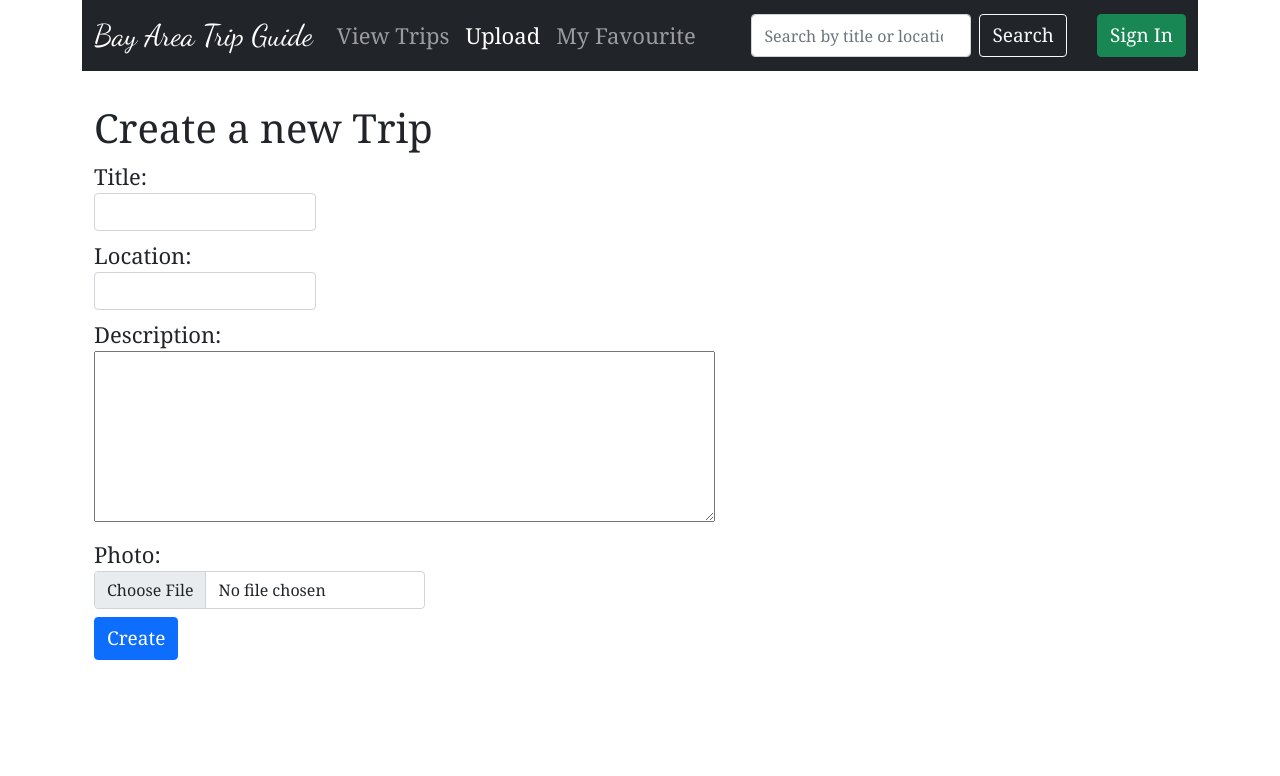
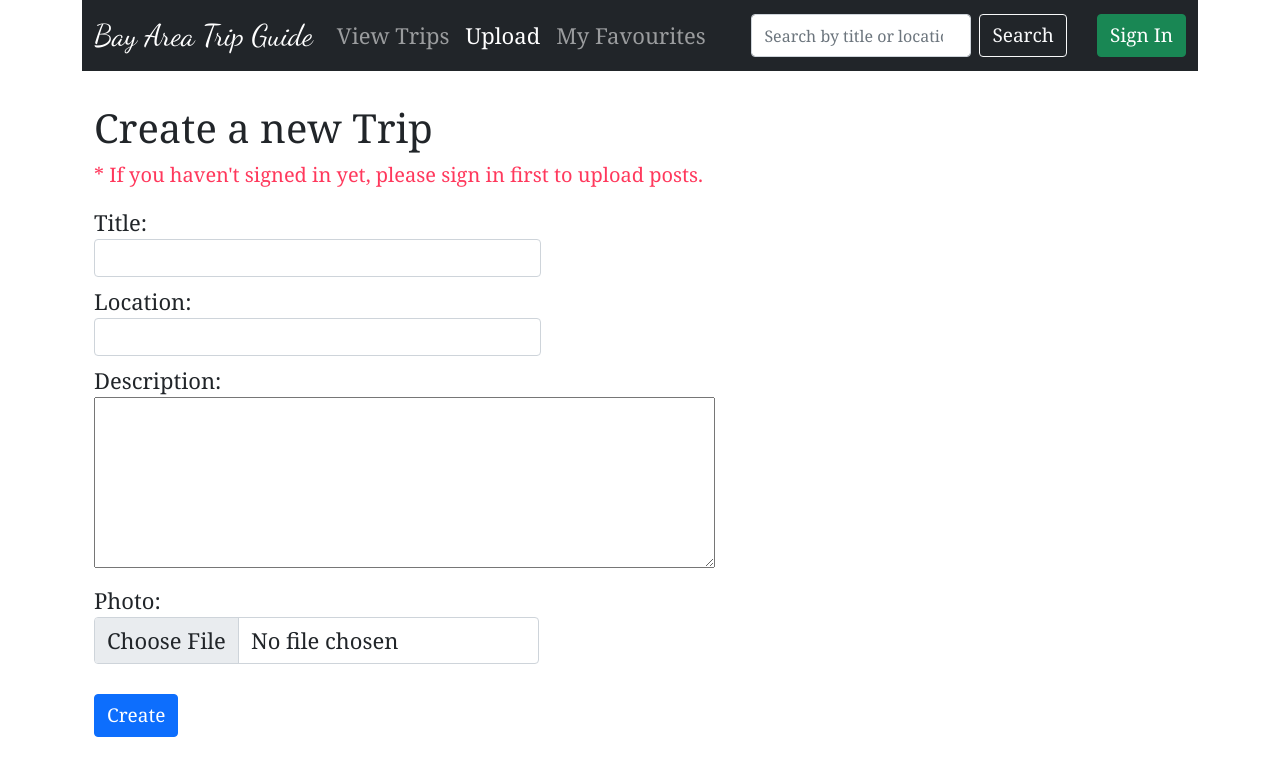
Before and after one commit to Arielwz/TripGuide_V2, a React (Create React App) app in the folder front/: page /#/upload in a window 1280 px wide. Shown: the top 776 px of the page. Built offline with nearby package versions, Linux system fonts and the light colour scheme; no server answers.

Commit message:
added upload sign in info

```diff
--- a/front/src/Components/NavigationComponent.js
+++ b/front/src/Components/NavigationComponent.js
@@ -77,7 +77,7 @@ const Nav = function NavigationComponent(props) {
                 aria-label="My Favourites"
                 aria-current="page"
               >
-                My Favourite
+                My Favourites
               </Link>
             </li>
           </ul>
--- a/front/src/Pages/UploadPage.js
+++ b/front/src/Pages/UploadPage.js
@@ -4,9 +4,16 @@ export default function UploadPage(props) {
   const [tripInfo, setTripInfo] = useState({});
   const [errorText, setErrorText] = useState("");
   return (
-    <div className="col-4">
+    <div className="upload">
       <br />
-      <header><h1 className="create-info" style={{fontSize: "40px"}}>Create a new Trip</h1></header>
+      <header className="col-md-12 col-sm-12">
+        <h1 className="create-info" style={{ fontSize: "40px" }}>
+          Create a new Trip
+        </h1>
+        <p style={{ fontSize: "20px", color: "#FF385C" }}> * If you haven't signed in yet, please sign in first to upload posts.</p>
+      </header>
+
+      <main className="col-6">
         {!!errorText && (
           <div
             id="error"
@@ -17,7 +24,6 @@ export default function UploadPage(props) {
             {errorText}
           </div>
         )}
-      <main>
         <form
           id="formCreate"
           onSubmit={async (ev) => {
@@ -44,6 +50,7 @@ export default function UploadPage(props) {
             <input
               className="form-control"
               type="text"
+              size="45"
               aria-label="input title"
               onChange={(ev) => {
                 setTripInfo({
@@ -59,6 +66,7 @@ export default function UploadPage(props) {
             <input
               className="form-control"
               type="text"
+              size="45"
               aria-label="input location"
               onChange={(ev) => {
                 setTripInfo({
@@ -88,6 +96,7 @@ export default function UploadPage(props) {
             <input
               className="form-control"
               type="file"
+              style={{ fontSize: "22px"}}
               id="image-upload"
               aria-label="choose photo"
               onChange={(ev) => {
@@ -99,7 +108,7 @@ export default function UploadPage(props) {
             />
           </label>
           <br />
-          <button type="submit" className="btn btn-primary" aria-label="submit">
+          <button type="submit" className="btn btn-primary"  style={{ marginTop: "22px"}} aria-label="submit">
             Create
           </button>
         </form>
```
Lines whose indentation alone changed are shown as unchanged.
